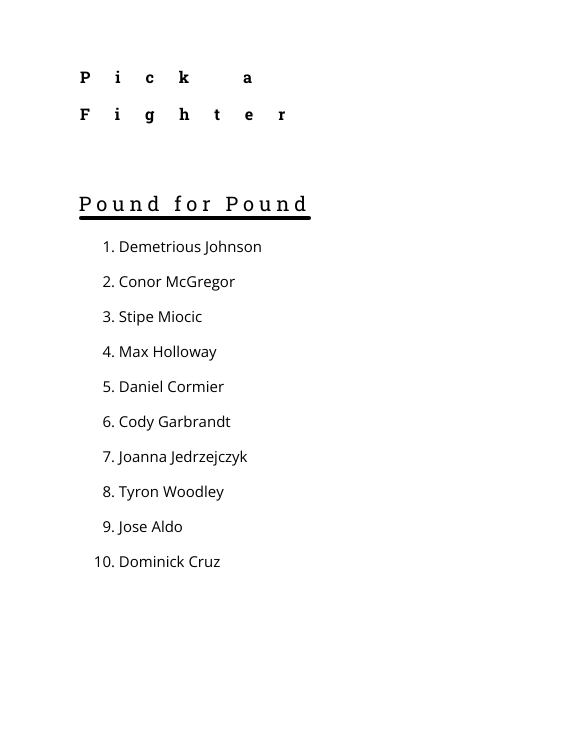
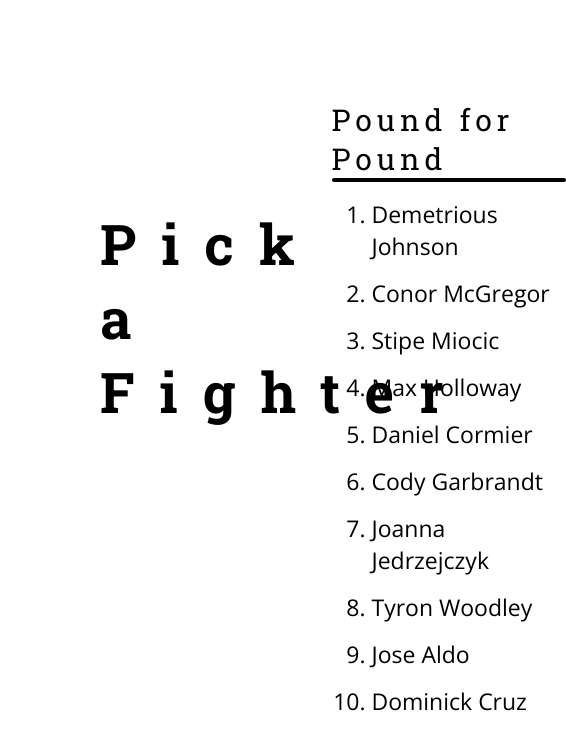
Before and after one commit to ngomichael/ufc-player-info, a React (Create React App) app: page / in a window 390 px wide. Shown: the top 750 px of the page, 566 px wide, since content can reach past the window. Built offline with nearby package versions, Linux system fonts and the light colour scheme.

Commit message:
finished making FrontPage responsive

```diff
--- a/src/Fighter.js
+++ b/src/Fighter.js
@@ -33,6 +33,19 @@ function hoverFighter320(spacing) {
   return rankingsList;
 }
 
+function hoverFighter667(spacing) {
+  const rankingsList = {
+    fontSize: "23px",
+    cursor: "pointer",
+    fontFamily: "Open Sans",
+    fontWeight: "400",
+    letterSpacing: spacing,
+    margin: "15px 0",
+    transition: "all 0.3s ease"
+  };
+  return rankingsList;
+}
+
 class Fighter extends Component {
   constructor(props) {
     super(props);
@@ -58,7 +71,7 @@ class Fighter extends Component {
   render() {
     return (
       <div>
-        <MediaQuery maxDeviceWidth={1223}>
+        <MediaQuery minDeviceWidth={320} maxDeviceWidth={666}>
           <Link
             to={ROUTES.fighterInfo}
             style={{ textDecoration: "none", color: "black" }}
@@ -74,7 +87,23 @@ class Fighter extends Component {
             </li>
           </Link>
         </MediaQuery>
-        <MediaQuery minDeviceWidth={1224}>
+        <MediaQuery minDeviceWidth={667} maxDeviceWidth={1023}>
+          <Link
+            to={ROUTES.fighterInfo}
+            style={{ textDecoration: "none", color: "black" }}
+            replace
+          >
+            <li
+              onClick={this.props.onClick}
+              onMouseOver={this.onMouseOver}
+              onMouseOut={this.onMouseOut}
+              style={hoverFighter667(this.state.letterSpacing)}
+            >
+              {this.props.firstName} {this.props.lastName}
+            </li>
+          </Link>
+        </MediaQuery>
+        <MediaQuery minDeviceWidth={1024}>
           <Link
             to={ROUTES.fighterInfo}
             style={{ textDecoration: "none", color: "black" }}
--- a/src/FrontPage.js
+++ b/src/FrontPage.js
@@ -13,36 +13,39 @@ import MediaQuery from "react-responsive";
 //   });
 // }
 
-const frontPageStyles1024 = {
-  display: "flex",
-  alignItems: "center",
-  flexDirection: "row"
-};
+function frontPageStyles(flexDirection) {
+  const frontPage = {
+    display: "flex",
+    alignItems: "center",
+    flexDirection: flexDirection
+  };
+  return frontPage;
+}
 
-const titleStyles1024 = {
-  width: "1em",
+const titleStyles = {
   letterSpacing: "25px",
   flexDirection: "column",
   fontFamily: "Roboto Slab",
-  fontWeight: "700",
-  fontSize: "700%",
-  paddingLeft: "100px"
+  fontWeight: "700"
 };
 
-const rankingsAndUnderlineContainer1024 = {
-  position: "relative",
-  left: "50%",
-  top: "100px"
-};
+function rankingsAndUnderlineContainerStyles(top) {
+  const rankingsAndUnderlineContainer = {
+    position: "relative",
+    top: top + "px"
+  };
+
+  return rankingsAndUnderlineContainer;
+}
 
 //animates 'Pound for Pound" title
-function animateRankingsTitle1024(opacity) {
+function animateRankingsTitle(opacity, fontSize) {
   const rankingsTitle = {
     position: "relative",
     letterSpacing: "5px",
     fontFamily: "Roboto Slab",
     fontWeight: "400",
-    fontSize: "40px",
+    fontSize: fontSize + "px",
     transition: "all 1.5s ease",
     opacity: opacity
   };
@@ -51,7 +54,7 @@ function animateRankingsTitle1024(opacity) {
 }
 
 //animates underline under 'Pound for Pound' title
-function animateUnderline1024(width) {
+function animateUnderline(width) {
   const underline = {
     position: "relative",
     width: width + "%",
@@ -63,57 +66,8 @@ function animateUnderline1024(width) {
 
   return underline;
 }
-///////////////////////////////////////////////////////////////////////////////////////////////
-const frontPageStyles320 = {
-  display: "flex",
-  alignItems: "center",
-  flexDirection: "column"
-};
 
-const titleStyles320 = {
-  // width: "1em",
-  letterSpacing: "25px",
-  flexDirection: "column",
-  fontFamily: "Roboto Slab",
-  fontWeight: "700",
-  // fontSize: "700%",
-  paddingTop: "50px"
-};
-
-const rankingsAndUnderlineContainer320 = {
-  position: "relative",
-  // left: "50%",
-  top: "50px"
-};
-
-//animates 'Pound for Pound" title
-function animateRankingsTitle320(opacity) {
-  const rankingsTitle = {
-    position: "relative",
-    letterSpacing: "5px",
-    fontFamily: "Roboto Slab",
-    fontWeight: "400",
-    fontSize: "20px",
-    transition: "all 1.5s ease",
-    opacity: opacity
-  };
-
-  return rankingsTitle;
-}
-
-//animates underline under 'Pound for Pound' title
-function animateUnderline320(width) {
-  const underline = {
-    position: "relative",
-    width: width + "%",
-    backgroundColor: "black",
-    height: "4px",
-    borderRadius: "4px",
-    transition: "all 1.5s ease"
-  };
-
-  return underline;
-}
+////////////////////////////////////////////////////////////////
 
 class FrontPage extends Component {
   constructor(props) {
@@ -144,17 +98,17 @@ class FrontPage extends Component {
   render() {
     return (
       <div>
-        <MediaQuery maxDeviceWidth={1223}>
-          <div style={frontPageStyles320}>
-            <div style={titleStyles320}>
+        <MediaQuery minDeviceWidth={320} maxDeviceWidth={666}>
+          <div style={frontPageStyles("column")}>
+            <div style={{ paddingTop: "50px", ...titleStyles }}>
               <p>Pick a</p>
               <p>Fighter</p>
             </div>
-            <div style={rankingsAndUnderlineContainer320}>
-              <div style={animateRankingsTitle320(this.state.opacity)}>
+            <div style={rankingsAndUnderlineContainerStyles(50)}>
+              <div style={animateRankingsTitle(this.state.opacity, 20)}>
                 Pound for Pound
               </div>
-              <div style={animateUnderline320(this.state.width)} />
+              <div style={animateUnderline(this.state.width)} />
               <ol>
                 {Object.keys(fighterData).map(fighterName => (
                   <Fighter
@@ -171,14 +125,68 @@ class FrontPage extends Component {
             </div>
           </div>
         </MediaQuery>
-        <MediaQuery minDeviceWidth={1224}>
-          <div style={frontPageStyles1024}>
-            <div style={titleStyles1024}>Pick a Fighter</div>
-            <div style={rankingsAndUnderlineContainer1024}>
-              <div style={animateRankingsTitle1024(this.state.opacity)}>
+
+        <MediaQuery minDeviceWidth={667} maxDeviceWidth={1023}>
+          <div style={frontPageStyles("row")}>
+            <div
+              style={{
+                width: "1em",
+                paddingLeft: "100px",
+                fontSize: "350%",
+                ...titleStyles
+              }}
+            >
+              Pick a Fighter
+            </div>
+            <div
+              style={{
+                left: "45%",
+                ...rankingsAndUnderlineContainerStyles(100)
+              }}
+            >
+              <div style={animateRankingsTitle(this.state.opacity, 30)}>
                 Pound for Pound
               </div>
-              <div style={animateUnderline1024(this.state.width)} />
+              <div style={animateUnderline(this.state.width)} />
+              <ol>
+                {Object.keys(fighterData).map(fighterName => (
+                  <Fighter
+                    key={fighterName}
+                    firstName={fighterData[fighterName].firstName}
+                    lastName={fighterData[fighterName].lastName}
+                    //OnClick change state to fighter that I clicked on which affects the props that go to FighterInfo
+                    onClick={() =>
+                      this.props.changeFighter(fighterData[fighterName])
+                    }
+                  />
+                ))}
+              </ol>
+            </div>
+          </div>
+        </MediaQuery>
+
+        <MediaQuery minDeviceWidth={1024}>
+          <div style={frontPageStyles("row")}>
+            <div
+              style={{
+                width: "1em",
+                paddingLeft: "100px",
+                fontSize: "700%",
+                ...titleStyles
+              }}
+            >
+              Pick a Fighter
+            </div>
+            <div
+              style={{
+                left: "50%",
+                ...rankingsAndUnderlineContainerStyles(100)
+              }}
+            >
+              <div style={animateRankingsTitle(this.state.opacity, 40)}>
+                Pound for Pound
+              </div>
+              <div style={animateUnderline(this.state.width)} />
               <ol>
                 {Object.keys(fighterData).map(fighterName => (
                   <Fighter
```
